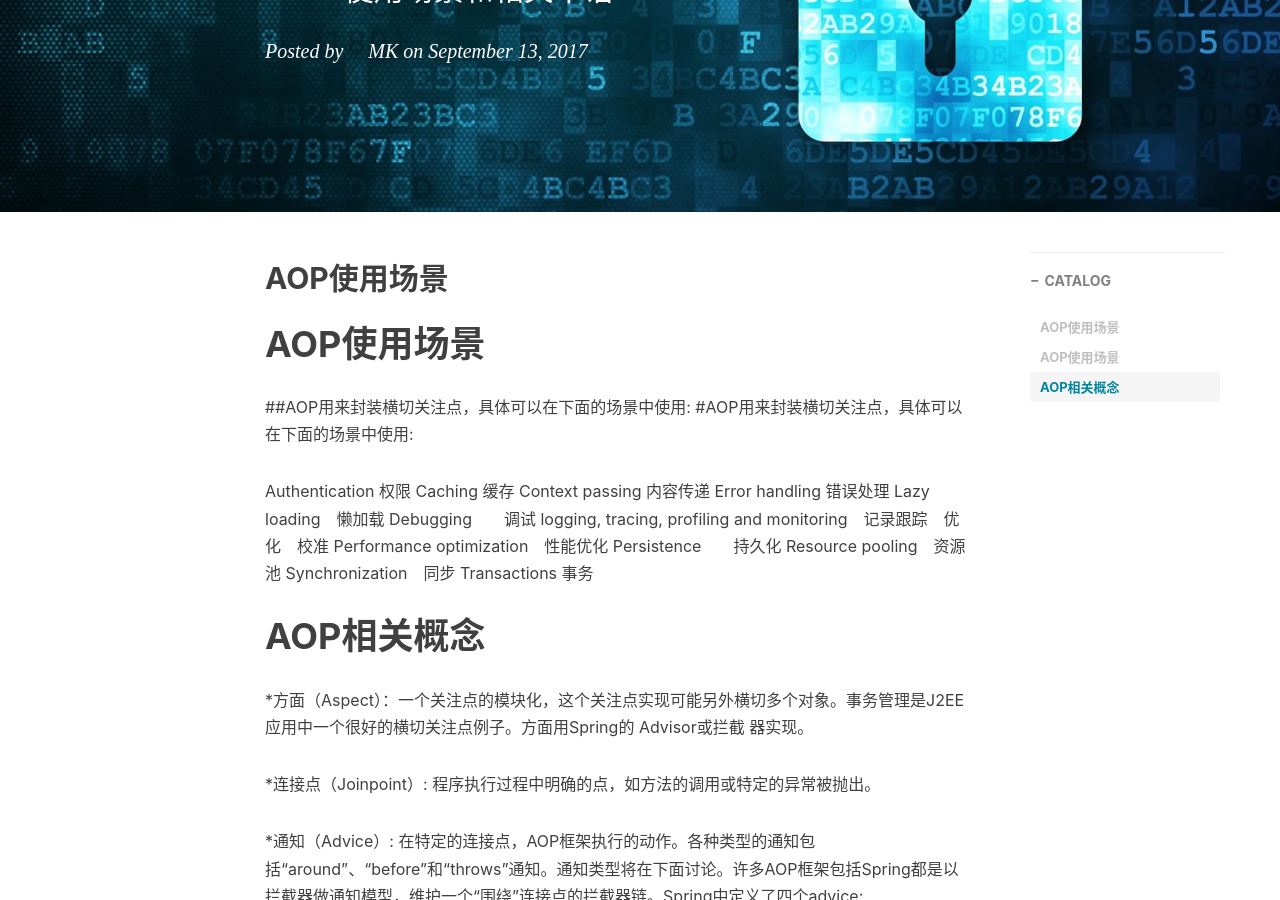
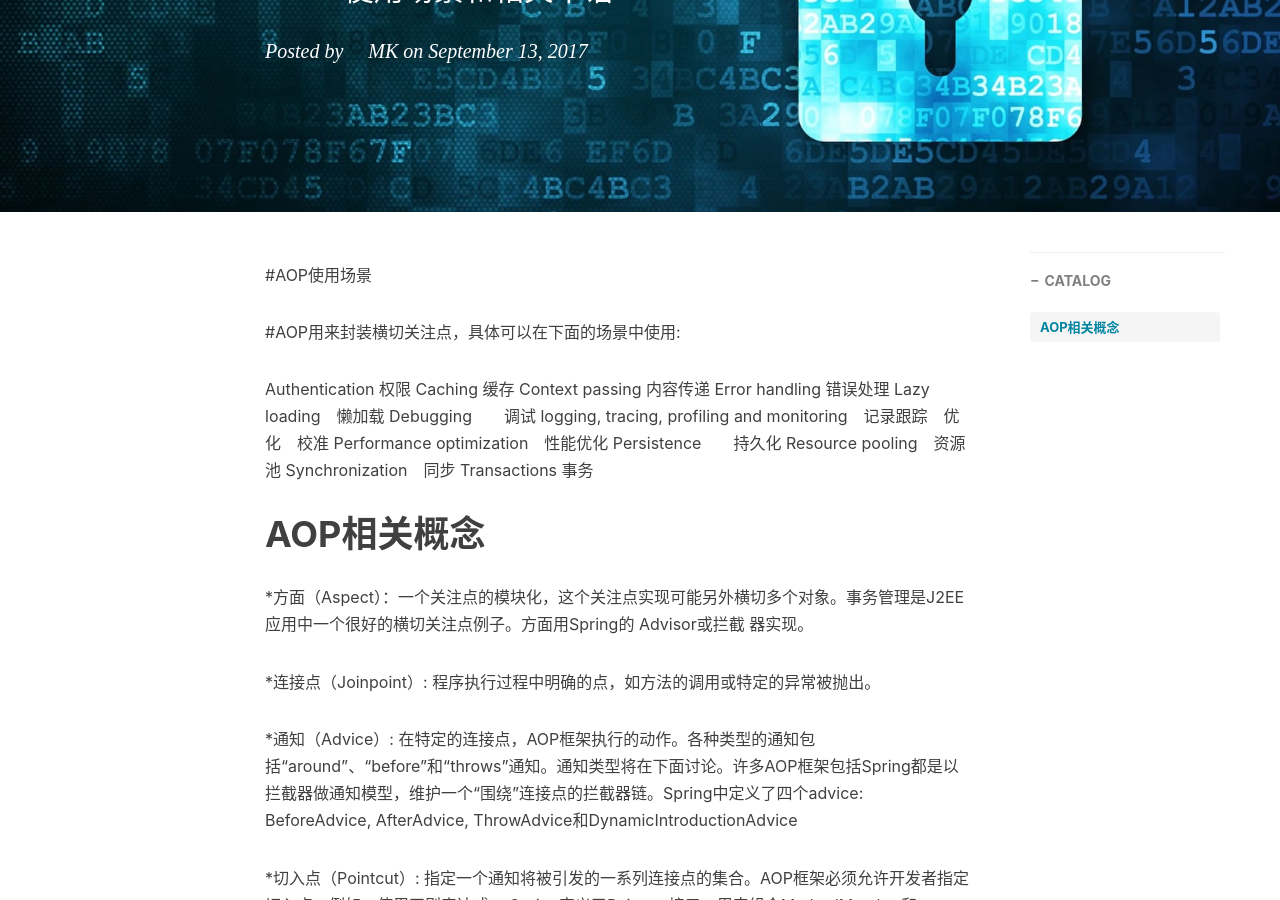
Before and after one commit to KanmaCN/KanmaCN.github.io, a Jekyll site: the page built from _posts/2017-09-13-AOP.md, in a window 1280 px wide and 900 px high, scrolled down 311 px. Built offline with Jekyll 4.4.1, drawn with Linux system fonts in a browser that asks for light colours; nearby versions of some CDN libraries; comment, search, counter and statistics services are not loaded.

Commit message:
aop title
delete space

```diff
--- a/_posts/2017-09-13-AOP.md
+++ b/_posts/2017-09-13-AOP.md
@@ -11,10 +11,8 @@ tags:
     - 开发技巧
 ---
 
-## AOP使用场景
-# AOP使用场景
+#AOP使用场景
 
-##AOP用来封装横切关注点，具体可以在下面的场景中使用:
 #AOP用来封装横切关注点，具体可以在下面的场景中使用:
 
 Authentication 权限
```
